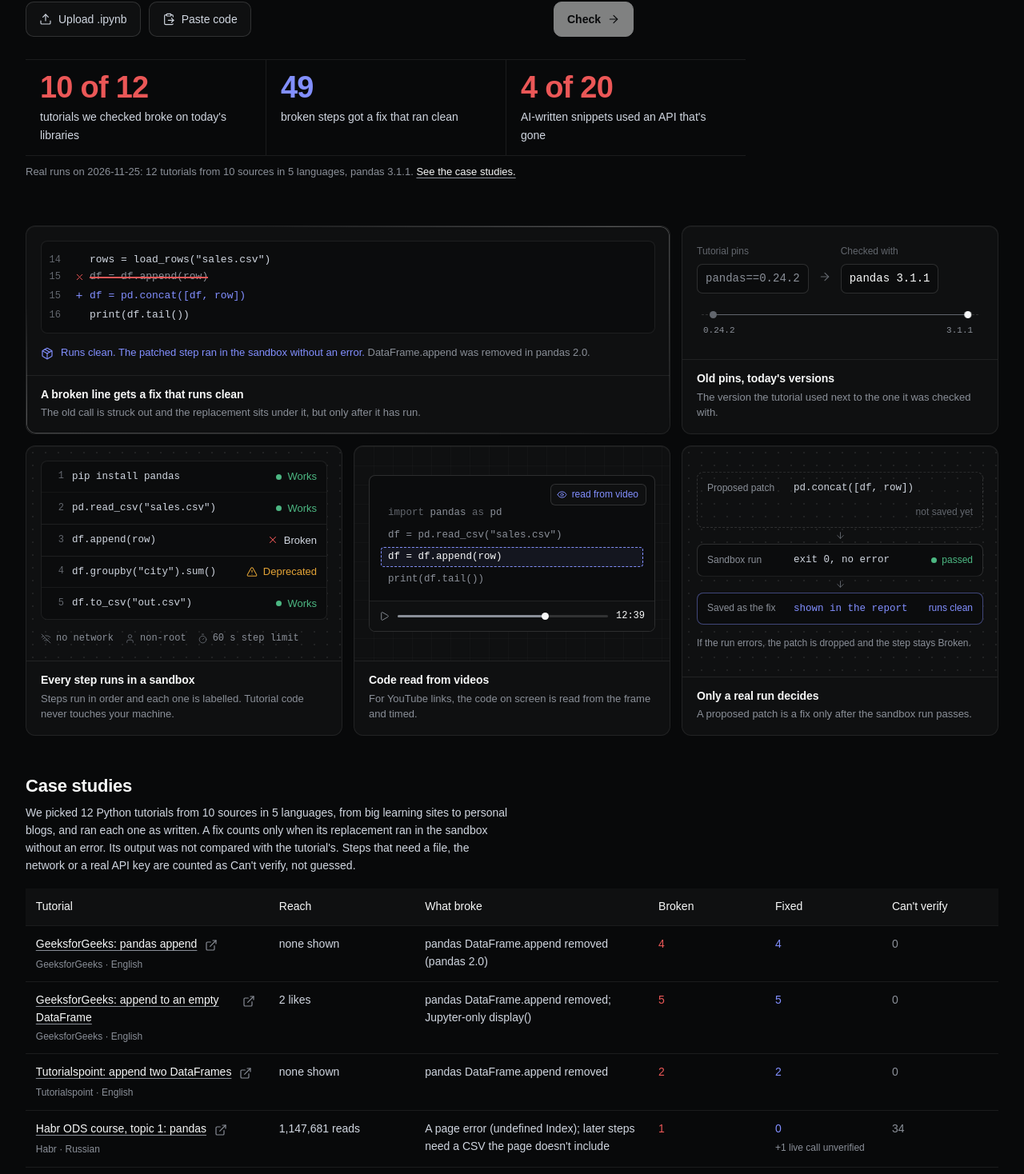
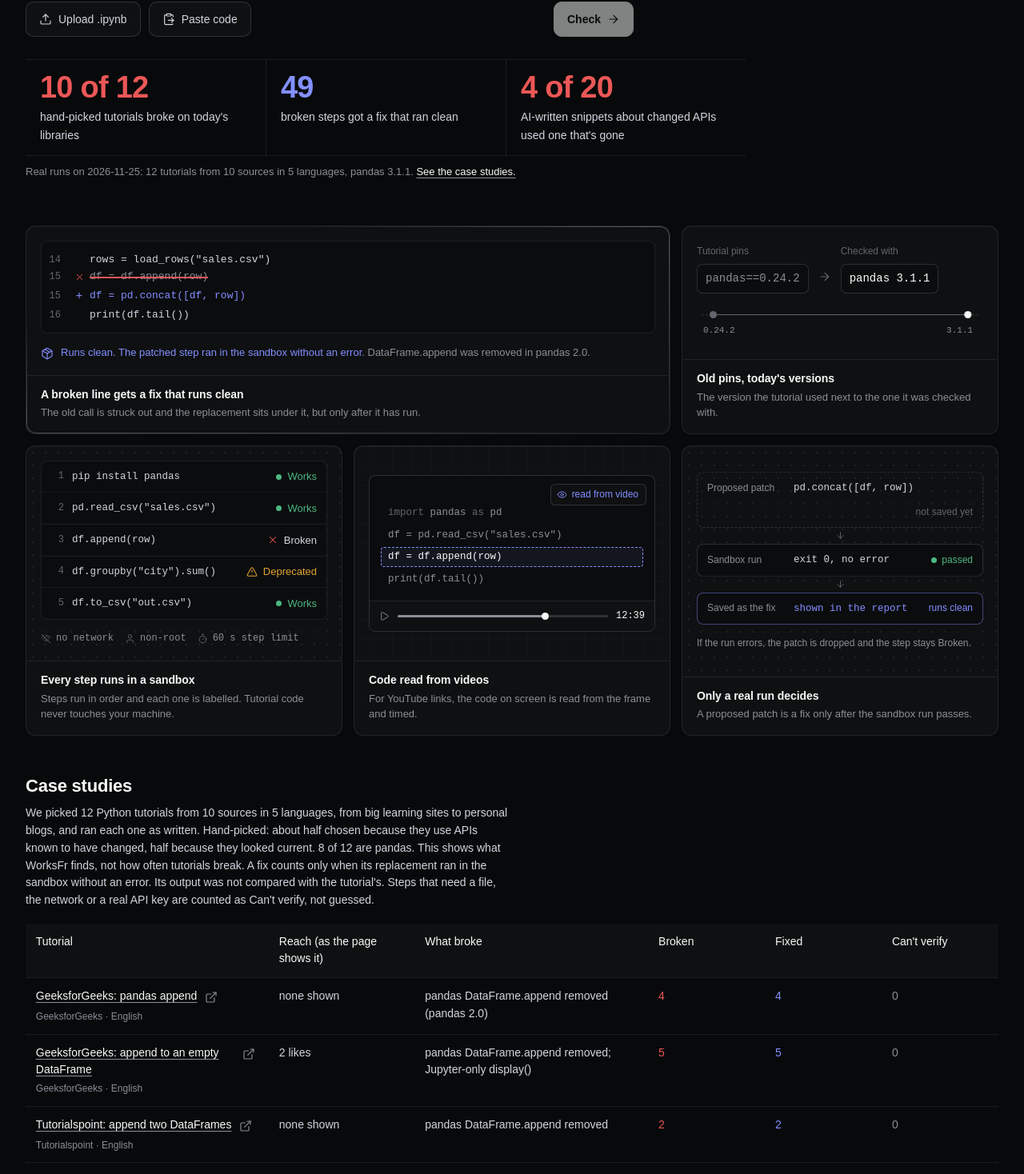
Before and after one commit to tropicalbee/WorksFr, a React (Vite) app in the folder frontend/: page / in a window 1280 px wide. Shown: the part 511-1979 px from the top of the page at 80% size. Built offline with nearby package versions, Linux system fonts and the light colour scheme; no server answers.

Commit message:
fix(home): label case studies as hand-picked and explain unverified fixes
From a judge-eyes audit: the stats say hand-picked, the table explains why each partial fix is unverified, Reach is labelled as shown on the page, and the agent example links its two replacement reports.

```diff
--- a/frontend/public/showcase/case-studies.json
+++ b/frontend/public/showcase/case-studies.json
@@ -80,7 +80,7 @@
       "cause": "A page error (undefined Index); later steps need a CSV the page doesn't include",
       "library_break": false,
       "hit_time_limit": false,
-      "unverified_reason": "later steps need a data file"
+      "unverified_reason": "data-file step"
     },
     {
       "check_id": "d1bf5ddd918c42139d9d5abbe0ebf88b",
--- a/frontend/src/components/landing/CaseStudies.tsx
+++ b/frontend/src/components/landing/CaseStudies.tsx
@@ -1,6 +1,9 @@
 import { ExternalLink } from 'lucide-react'
 import { Link } from 'react-router'
+import { formatUnverifiedNote } from './caseStudies'
 import type { CaseStudyData, TutorialCaseStudy } from './caseStudies'
+
+const REACH_LABEL = 'Reach (as the page shows it)'
 
 function TutorialRow({ tutorial }: { tutorial: TutorialCaseStudy }) {
   return (
@@ -17,7 +20,7 @@ function TutorialRow({ tutorial }: { tutorial: TutorialCaseStudy }) {
         {tutorial.hit_time_limit && <span className="lp-case-note">hit the 15-minute limit</span>}
       </th>
       <td role="cell">
-        <span className="lp-case-mobile-label" aria-hidden="true">Reach</span>
+        <span className="lp-case-mobile-label" aria-hidden="true">{REACH_LABEL}</span>
         {tutorial.reach}
       </td>
       <td role="cell">
@@ -32,7 +35,7 @@ function TutorialRow({ tutorial }: { tutorial: TutorialCaseStudy }) {
         <span className="lp-case-mobile-label" aria-hidden="true">Fixed</span>
         <span className="lp-case-fixed">{tutorial.fixed}</span>
         {tutorial.fixed_unverified > 0 && (
-          <span className="lp-case-note">+{tutorial.fixed_unverified} live call unverified</span>
+          <span className="lp-case-note">{formatUnverifiedNote(tutorial.fixed_unverified, tutorial.unverified_reason)}</span>
         )}
       </td>
       <td role="cell">
@@ -47,21 +50,22 @@ export function CaseStudies({ data }: { data: CaseStudyData }) {
   const { count, sites, languages } = data.tutorial_totals
   const { agent_test: snippets, mcp_agent: agent } = data
   const minutes = Math.round(agent.seconds / 60)
+  const [firstReplacement, secondReplacement] = agent.replacement_check_ids ?? []
 
   return (
     <section className="lp-case-studies" id="case-studies" aria-labelledby="case-studies-heading">
       <h2 id="case-studies-heading">Case studies</h2>
       <p>
         We picked {count} Python tutorials from {sites} sources in {languages} languages, from big learning sites to
-        personal blogs, and ran each one as written. A fix counts only when its replacement ran in the sandbox without
-        an error. Its output was not compared with the tutorial's. Steps that need a file, the network or a real API
-        key are counted as Can't verify, not guessed.
+        personal blogs, and ran each one as written. {data.selection}{' '}
+        A fix counts only when its replacement ran in the sandbox without an error. Its output was not compared with
+        the tutorial's. Steps that need a file, the network or a real API key are counted as Can't verify, not guessed.
       </p>
       <table className="lp-case-table" role="table" aria-label="Tutorial check results">
         <thead role="rowgroup">
           <tr role="row">
             <th scope="col" role="columnheader">Tutorial</th>
-            <th scope="col" role="columnheader">Reach</th>
+            <th scope="col" role="columnheader">{REACH_LABEL}</th>
             <th scope="col" role="columnheader">What broke</th>
             <th scope="col" role="columnheader">Broken</th>
             <th scope="col" role="columnheader">Fixed</th>
@@ -75,7 +79,8 @@ export function CaseStudies({ data }: { data: CaseStudyData }) {
       <div className="lp-case-detail">
         <h3>AI-written code</h3>
         <p>
-          We asked {snippets.model} for {snippets.snippets} everyday snippets without naming library versions.
+          We asked {snippets.model} for {snippets.snippets} snippets about APIs that changed recently without naming
+          library versions.
           {' '}{snippets.broke} broke on today's libraries ({snippets.broken_apis.join(', ')}), and WorksFr found a
           fix that ran for {snippets.fixed}. One more tried to load a removed dataset inside <code>try/except</code>{' '}
           and quietly fell back to made-up data. So it ran, but it never did the task. That's why we say a fix runs
@@ -85,9 +90,15 @@ export function CaseStudies({ data }: { data: CaseStudyData }) {
       <div className="lp-case-detail">
         <h3>A real agent used it</h3>
         <p>
-          {agent.agent} on {agent.model} received the request <q>{agent.prompt}</q> With one setup line in its
+          In one run, {agent.agent} on {agent.model} received the request <q>{agent.prompt}</q> With one setup line in its
           instructions, it called WorksFr's MCP tool <code>check_code</code> {agent.tool_calls} times in {minutes}{' '}
           {minutes === 1 ? 'minute' : 'minutes'}. {agent.result}
+          {firstReplacement && secondReplacement && (
+            <>
+              {' '}Its two replacements: <Link className="lp-case-link" to={`/checks/${firstReplacement}`}>first replacement</Link>
+              {' '}and <Link className="lp-case-link" to={`/checks/${secondReplacement}`}>second replacement</Link>.
+            </>
+          )}
         </p>
         <code className="lp-case-setup">{agent.setup_line}</code>
         <p className="lp-muted">{agent.without_setup_line}</p>
--- a/frontend/src/components/landing/CaseStudyStats.tsx
+++ b/frontend/src/components/landing/CaseStudyStats.tsx
@@ -13,7 +13,7 @@ export function CaseStudyStats({ data }: { data: CaseStudyData }) {
       <ul aria-label="Case study highlights">
         <li>
           <strong className="lp-case-broken">{tutorialsBroken}</strong>
-          <span>tutorials we checked broke on today's libraries</span>
+          <span>hand-picked tutorials broke on today's libraries</span>
         </li>
         <li>
           <strong className="lp-case-fixed">{stepsFixed}</strong>
@@ -21,7 +21,7 @@ export function CaseStudyStats({ data }: { data: CaseStudyData }) {
         </li>
         <li>
           <strong className="lp-case-broken">{snippetsUsingRemovedApis}</strong>
-          <span>AI-written snippets used an API that's gone</span>
+          <span>AI-written snippets about changed APIs used one that's gone</span>
         </li>
       </ul>
       <p className="lp-muted">
--- a/frontend/src/components/landing/caseStudies.ts
+++ b/frontend/src/components/landing/caseStudies.ts
@@ -9,12 +9,14 @@ export type TutorialCaseStudy = {
   broken: number
   fixed: number
   fixed_unverified: number
+  unverified_reason?: string | null
   cant_verify: number
   hit_time_limit: boolean
 }
 
 export type CaseStudyData = {
   run_date: string
+  selection?: string
   versions: { pandas: string }
   tutorials: TutorialCaseStudy[]
   tutorial_totals: { count: number; sites: number; languages: number; library_breaks: number; fixed_steps: number }
@@ -36,6 +38,7 @@ export type CaseStudyData = {
     seconds: number
     result: string
     without_setup_line: string
+    replacement_check_ids?: [first: string, second: string]
   }
 }
 
@@ -50,6 +53,10 @@ export function formatCaseStudyStats(
   }
 }
 
+export function formatUnverifiedNote(count: number, reason?: string | null): string {
+  return reason ? `+${count} got further, ${reason} unverified` : `+${count} unverified`
+}
+
 export async function loadCaseStudies(signal: AbortSignal): Promise<CaseStudyData> {
   const response = await fetch('/showcase/case-studies.json', { signal })
   if (!response.ok) throw new Error(String(response.status))
```
Also changed, not shown: 1 other file (tests, documents, lock files or other folders).
